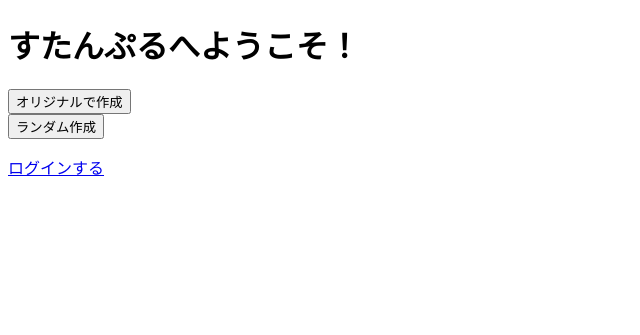
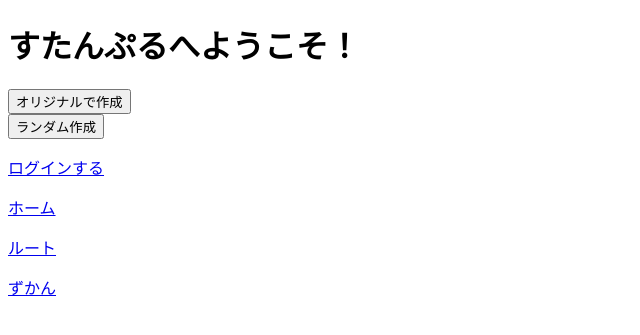
Before and after one commit to NishiReina/Stample, a Django app: template stamp/templates/stamp/index.html in a window 1280 px wide. Shown: the top 335 px of the page, without its empty margins (0-640 px from the left). Run offline with Django 3.2, Linux system fonts and the light colour scheme; the template is opened without the code that fills it, so the values that code supplies are empty.

Commit message:
urlなしでページ遷移なしにする

```diff
--- a/stamp/templates/stamp/index.html
+++ b/stamp/templates/stamp/index.html
@@ -35,6 +35,10 @@
     <p><a href="{% url 'login' %}">ログインする</a></p>
     {% endif %}
 
+    <p><a href="#">ホーム</a></p>
+    <p><a href="#">ルート</a></p>
+    <p><a href="#">ずかん</a></p>
+
 
 
 </body>
--- a/stamp/templates/stamp/mount.html
+++ b/stamp/templates/stamp/mount.html
@@ -27,7 +27,11 @@
 
 
     <p><a href="{% url 'home' %}">スタートする  </a></p>
-    <p><a href="{% url 'user_picturebook' %}">ずかん</a></p>
+
+
+    <p><a href="#">ホーム</a></p>
+    <p><a href="#">ルート</a></p>
+    <p><a href="#">ずかん</a></p>
 
 </body>
 </html>
--- a/stamp/templates/stamp/original.html
+++ b/stamp/templates/stamp/original.html
@@ -19,5 +19,10 @@
     </form>
 
 
+    <p><a href="#">ホーム</a></p>
+    <p><a href="#">ルート</a></p>
+    <p><a href="#">ずかん</a></p>
+
+
 </body>
 </html>
```
